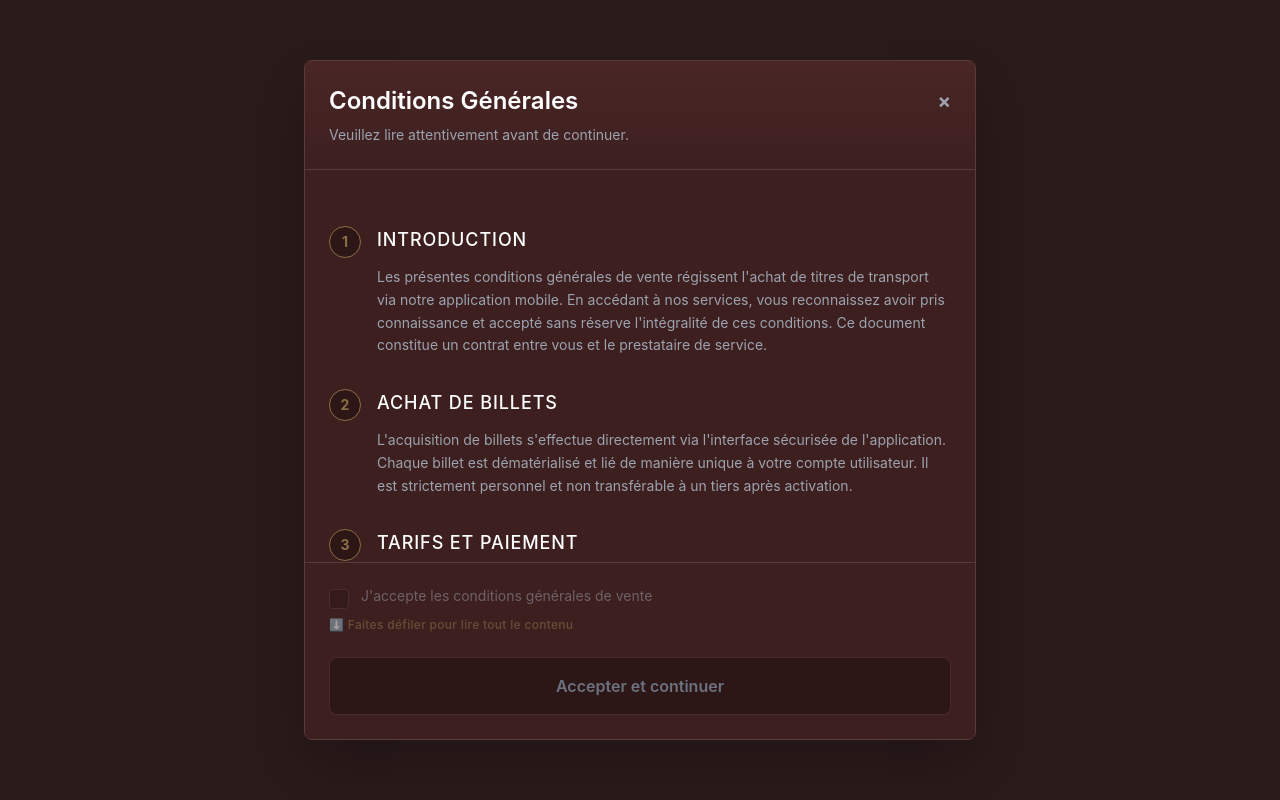
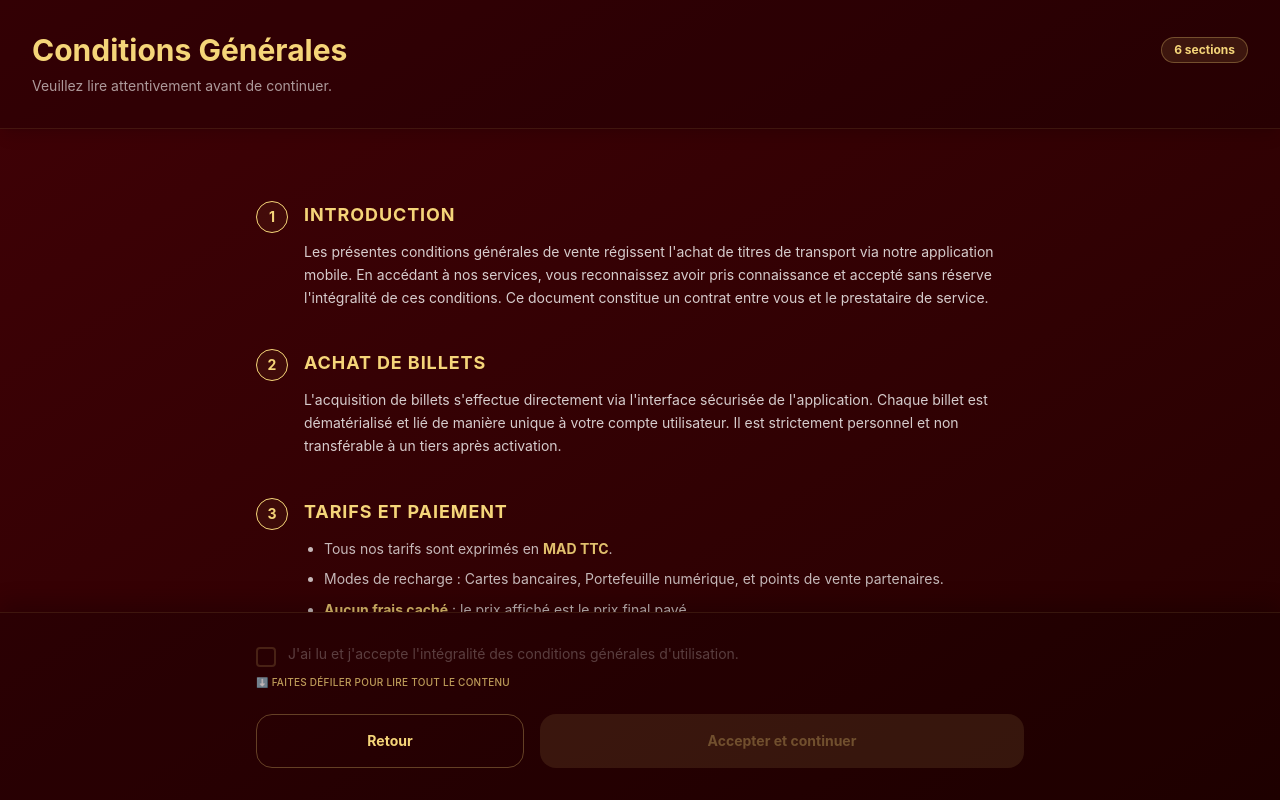
Before and after one commit to SIMO-257/Projet_PFE, a React (Vite) app in the folder frontend/: page /terms-and-conditions in a window 1280 px wide. Built offline with nearby package versions, Linux system fonts and the light colour scheme.

Commit message:
Fixing scanner logic + sql interface

```diff
--- a/frontend/src/App.jsx
+++ b/frontend/src/App.jsx
@@ -96,8 +96,10 @@ function App() {
             <Route path="/signup" element={<SignUp />} />
             <Route path="/forgot_password" element={<ForgotPassword />} />
             <Route path="/reset-password" element={<ResetPassword />} />
-            <Route path="/terms-and-conditions" element={<TermsAndConditions />} />
           </Route>
+
+          {/* SHARED ROUTES (Both Public & Protected) */}
+          <Route path="/terms-and-conditions" element={<TermsAndConditions />} />
 
           {/* PROTECTED ROUTES */}
           <Route element={<ProtectedRoute />}>
--- a/frontend/src/Pages/TermsAndConditions.jsx
+++ b/frontend/src/Pages/TermsAndConditions.jsx
@@ -1,6 +1,6 @@
-import React, { useState, useRef, useEffect } from "react";
-import { useNavigate } from "react-router-dom";
-import { Info, CheckCircle2 } from "lucide-react";
+import React, { useState, useRef, useEffect } from 'react';
+import { useNavigate } from 'react-router-dom';
+import { Info, CheckCircle2 } from 'lucide-react';
 
 export default function TermsAndConditions() {
     const navigate = useNavigate();
@@ -21,13 +21,13 @@ export default function TermsAndConditions() {
     useEffect(() => {
         const currentRef = scrollRef.current;
         if (currentRef) {
-      currentRef.addEventListener("scroll", handleScroll);
+            currentRef.addEventListener('scroll', handleScroll);
             // Initial check in case content is small or already at bottom
             handleScroll();
         }
         return () => {
             if (currentRef) {
-        currentRef.removeEventListener("scroll", handleScroll);
+                currentRef.removeEventListener('scroll', handleScroll);
             }
         };
     }, []);
@@ -35,114 +35,92 @@ export default function TermsAndConditions() {
     const sections = [
         {
             title: "Introduction",
-      content:
-        "Les présentes conditions générales de vente régissent l'achat de titres de transport via notre application mobile. En accédant à nos services, vous reconnaissez avoir pris connaissance et accepté sans réserve l'intégralité de ces conditions. Ce document constitue un contrat entre vous et le prestataire de service.",
+            content: "Les présentes conditions générales de vente régissent l'achat de titres de transport via notre application mobile. En accédant à nos services, vous reconnaissez avoir pris connaissance et accepté sans réserve l'intégralité de ces conditions. Ce document constitue un contrat entre vous et le prestataire de service."
         },
         {
             title: "Achat de billets",
-      content:
-        "L'acquisition de billets s'effectue directement via l'interface sécurisée de l'application. Chaque billet est dématérialisé et lié de manière unique à votre compte utilisateur. Il est strictement personnel et non transférable à un tiers après activation.",
+            content: "L'acquisition de billets s'effectue directement via l'interface sécurisée de l'application. Chaque billet est dématérialisé et lié de manière unique à votre compte utilisateur. Il est strictement personnel et non transférable à un tiers après activation."
         },
         {
             title: "Tarifs et paiement",
             content: (
                 <div className="space-y-4">
-          <ul className="list-disc pl-5 space-y-2 opacity-90">
-            <li>
-              Tous nos tarifs sont exprimés en{" "}
-              <strong className="text-[#8b6f47]">MAD TTC</strong>.
-            </li>
-            <li>
-              Modes de recharge : Cartes bancaires, Portefeuille numérique, et
-              points de vente partenaires.
-            </li>
-            <li>
-              <strong className="text-[#8b6f47]">Aucun frais caché</strong> : le
-              prix affiché est le prix final payé.
-            </li>
-            <li>
-              Le prix en vigueur au moment de l'achat fait foi pour la
-              transaction.
-            </li>
+                    <ul className="list-disc pl-5 space-y-2 opacity-90 text-white/80">
+                        <li>Tous nos tarifs sont exprimés en <strong className="text-[#f5d579]">MAD TTC</strong>.</li>
+                        <li>Modes de recharge : Cartes bancaires, Portefeuille numérique, et points de vente partenaires.</li>
+                        <li><strong className="text-[#f5d579]">Aucun frais caché</strong> : le prix affiché est le prix final payé.</li>
+                        <li>Le prix en vigueur au moment de l'achat fait foi pour la transaction.</li>
                     </ul>
-          <div className="flex items-start gap-3 p-4 bg-[#2d1616] rounded-xl border border-[#4a2a2a]">
-            <Info size={18} className="text-[#8b6f47] shrink-0 mt-0.5" />
-            <p className="text-xs italic leading-relaxed text-[#9ca3af]">
-              Note : Les tarifs sont susceptibles d'évoluer selon les décisions
-              réglementaires de transport urbain.
+                    <div className="flex items-start gap-3 p-4 bg-white/5 rounded-xl border border-[#f5d579]/20">
+                        <Info size={18} className="text-[#f5d579] shrink-0 mt-0.5" />
+                        <p className="text-xs italic leading-relaxed text-white/70">
+                            Note : Les tarifs sont susceptibles d'évoluer selon les décisions réglementaires de transport urbain.
                         </p>
                     </div>
                 </div>
-      ),
+            )
         },
         {
             title: "Validité et utilisation",
-      content:
-        "La validité d'un billet commence dès son achat ou son activation selon le type de titre choisi. Un billet doit être impérativement validé à chaque montée dans un véhicule via le scan du QR Code présent à bord. En cas de contrôle, vous devez présenter l'écran de validation actif sur votre appareil.",
+            content: "La validité d'un billet commence dès son achat ou son activation selon le type de titre choisi. Un billet doit être impérativement validé à chaque montée dans un véhicule via le scan du QR Code présent à bord. En cas de contrôle, vous devez présenter l'écran de validation actif sur votre appareil."
         },
         {
             title: "Remboursement",
-      content:
-        "Compte tenu de la nature instantanée du service, aucun remboursement n'est accordé après l'achat, sauf en cas de défaut technique majeur imputable à la plateforme. Toute réclamation doit être formulée via le support client dans un délai maximum de 48h suivant l'incident.",
+            content: "Compte tenu de la nature instantanée du service, aucun remboursement n'est accordé après l'achat, sauf en cas de défaut technique majeur imputable à la plateforme. Toute réclamation doit être formulée via le support client dans un délai maximum de 48h suivant l'incident."
         },
         {
             title: "Responsabilité",
-      content:
-        "L'utilisateur est seul responsable de la sécurité de son compte et de son appareil mobile. Le prestataire décline toute responsabilité en cas de perte, vol de l'appareil ou épuisement de la batterie lors d'un contrôle de titre de transport. Veillez à maintenir votre appareil chargé et sécurisé.",
-    },
+            content: "L'utilisateur est seul responsable de la sécurité de son compte et de son appareil mobile. Le prestataire décline toute responsabilité en cas de perte, vol de l'appareil ou épuisement de la batterie lors d'un contrôle de titre de transport. Veillez à maintenir votre appareil chargé et sécurisé."
+        }
     ];
 
     return (
-    <div className="min-h-[100dvh] bg-[#2a1a1a] p-4 md:p-6 font-sora flex flex-col justify-center">
-      <div className="w-full max-w-[42rem] mx-auto">
-        <div className="bg-[#3d1f1f] rounded-lg overflow-hidden border border-[#5a3a3a] flex flex-col max-h-[85vh] shadow-2xl">
+        <div className="app-shell font-sora">
+            <div className="app-frame">
+                <div className="app-card bg-gradient-to-br from-[#400106] to-[#260101] relative flex flex-col h-[100dvh]">
+
                     {/* Header */}
-          <div className="bg-gradient-to-b from-[#4a2626] to-[#3d1f1f] p-6 border-b border-[#5a3a3a]">
+                    <div className="p-6 md:p-8 border-b border-[#f5d579]/10 bg-black/20 flex-shrink-0 z-10 shadow-lg">
                         <div className="flex items-center justify-between mb-2">
-              <h1 className="text-xl md:text-2xl font-semibold text-white">
+                            <h1 className="text-2xl md:text-3xl font-bold text-[#f5d579]">
                                 Conditions Générales
                             </h1>
-              <button
-                onClick={() => navigate(-1)}
-                className="text-[#9ca3af] hover:text-white transition-colors"
-              >
-                <span className="text-xl font-bold">×</span>
-              </button>
+                            <span className="px-3 py-1 bg-[#f5d579]/10 text-[#f5d579] text-xs font-bold rounded-full border border-[#f5d579]/30">
+                                6 sections
+                            </span>
                         </div>
-            <p className="text-[#9ca3af] text-sm">
-              Veuillez lire attentivement avant de continuer.
-            </p>
+                        <p className="text-white/60 text-sm">Veuillez lire attentivement avant de continuer.</p>
                     </div>
 
                     {/* Content Area */}
                     <div
                         ref={scrollRef}
-            className="flex-1 overflow-y-auto p-6 space-y-8 scroll-smooth"
+                        className="app-content p-6 md:p-8 space-y-10 scroll-smooth relative"
                     >
                         <style>{`
                             div::-webkit-scrollbar {
-                                width: 6px;
+                                width: 4px;
                             }
                             div::-webkit-scrollbar-track {
-                                background: #2d1616;
-                                border-radius: 4px;
+                                background: rgba(255, 255, 255, 0.05);
+                                border-radius: 10px;
                             }
                             div::-webkit-scrollbar-thumb {
-                                background-color: #8b6f47;
-                                border-radius: 4px;
+                                background-color: #f5d579;
+                                border-radius: 10px;
                             }
                         `}</style>
 
                         {sections.map((section, index) => (
-              <section key={index} className="relative pl-12">
+                            <section key={index} className="relative pl-12 max-w-3xl mx-auto">
                                 {/* Section Number Circle */}
-                <div className="absolute left-0 top-0 w-8 h-8 rounded-full border border-[#8b6f47] flex items-center justify-center text-[#8b6f47] text-sm font-bold bg-[#2d1616]">
+                                <div className="absolute left-0 top-0 w-8 h-8 rounded-full border border-[#f5d579] flex items-center justify-center text-[#f5d579] text-sm font-bold bg-[#f5d579]/5">
                                     {index + 1}
                                 </div>
-                <h2 className="text-white text-lg font-medium mb-3 uppercase tracking-wider">
+                                <h2 className="text-[#f5d579] text-lg font-bold mb-3 uppercase tracking-wider">
                                     {section.title}
                                 </h2>
-                <div className="text-[#9ca3af] text-sm leading-relaxed">
+                                <div className="text-white/80 text-sm leading-relaxed">
                                     {section.content}
                                 </div>
                             </section>
@@ -150,10 +128,11 @@ export default function TermsAndConditions() {
                     </div>
 
                     {/* Footer */}
-          <div className="p-6 border-t border-[#5a3a3a] bg-[#3d1f1f]">
+                    <div className="p-6 md:p-8 border-t border-[#f5d579]/10 bg-black/20 flex-shrink-0 z-10 shadow-[0_-10px_20px_rgba(0,0,0,0.2)]">
+                        <div className="max-w-3xl mx-auto">
                             <div className="mb-6">
                                 <label
-                className={`flex items-start gap-3 cursor-pointer select-none transition-all duration-300 ${hasReadToBottom ? "opacity-100" : "opacity-50"}`}
+                                    className={`flex items-start gap-3 cursor-pointer select-none transition-all duration-300 ${hasReadToBottom ? 'opacity-100' : 'opacity-40'}`}
                                 >
                                     <div className="relative flex items-center mt-0.5">
                                         <input
@@ -162,42 +141,42 @@ export default function TermsAndConditions() {
                                             checked={isChecked}
                                             onChange={(e) => setIsChecked(e.target.checked)}
                                             className={`
-                                            w-5 h-5 rounded border appearance-none cursor-pointer transition-all
-                                            ${isChecked ? "bg-[#8b6f47] border-[#8b6f47]" : "bg-[#2d1616] border-[#5a3a3a]"}
+                                                w-5 h-5 rounded border-2 appearance-none cursor-pointer transition-all
+                                                ${isChecked ? 'bg-[#f5d579] border-[#f5d579]' : 'bg-transparent border-[#f5d579]/40'}
                                                 disabled:cursor-not-allowed
                                             `}
                                         />
                                         {isChecked && (
-                    <CheckCircle2
-                      size={14}
-                      className="absolute left-0.5 top-0.5 text-[#2d1616] pointer-events-none"
-                    />
+                                            <CheckCircle2 size={14} className="absolute left-0.5 top-0.5 text-[#260101] pointer-events-none" />
                                         )}
                                     </div>
-                <span
-                  className={`text-sm leading-tight ${isChecked ? "text-white" : "text-[#9ca3af]"}`}
-                >
-                  J'accepte les conditions générales de vente
+                                    <span className={`text-sm leading-tight ${isChecked ? 'text-white' : 'text-white/60'}`}>
+                                        J'ai lu et j'accepte l'intégralité des conditions générales d'utilisation.
                                     </span>
                                 </label>
 
                                 {!hasReadToBottom && (
-                <p className="text-[#8b6f47] text-xs mt-2 font-medium tracking-wide animate-pulse">
+                                    <p className="text-[#f5d579] text-[10px] mt-2 font-medium tracking-wide uppercase animate-pulse">
                                         ⬇️ Faites défiler pour lire tout le contenu
                                     </p>
                                 )}
                             </div>
 
+                            <div className="flex gap-4">
                                 <button
                                     onClick={() => navigate(-1)}
+                                    className="flex-1 py-4 px-6 rounded-2xl border border-[#f5d579]/30 text-[#f5d579] font-bold text-sm hover:bg-[#f5d579]/5 transition-all active:scale-95"
+                                >
+                                    Retour
+                                </button>
+                                <button
+                                    onClick={() => navigate('/signup')}
                                     disabled={!isChecked}
                                     className={`
-                                w-full py-4 px-6 rounded-lg font-semibold text-base transition-all
-                                ${
-                                  isChecked
-                                    ? "bg-gradient-to-r from-[#6b4423] to-[#8b6f47] text-white shadow-lg hover:from-[#7a5129] hover:to-[#9d7d52]"
-                                    : "bg-[#2d1616] border border-[#4a2a2a] text-[#6b7280] cursor-not-allowed"
-                                }
+                                        flex-[2] py-4 px-6 rounded-2xl font-bold text-sm transition-all
+                                        ${isChecked
+                                            ? 'bg-gradient-to-r from-[#f5d579] to-[#d4af37] text-[#260101] shadow-xl shadow-[#f5d579]/20 active:scale-95'
+                                            : 'bg-[#f5d579]/10 text-[#f5d579]/30 cursor-not-allowed'}
                                     `}
                                 >
                                     Accepter et continuer
@@ -206,5 +185,7 @@ export default function TermsAndConditions() {
                         </div>
                     </div>
                 </div>
+            </div>
+        </div>
     );
 }
```
Also changed, not shown: frontend/src/Pages/Validator.jsx (+20 -6 lines), 1 other file (tests, documents, lock files or other folders). Lines whose indentation alone changed are shown as unchanged.
